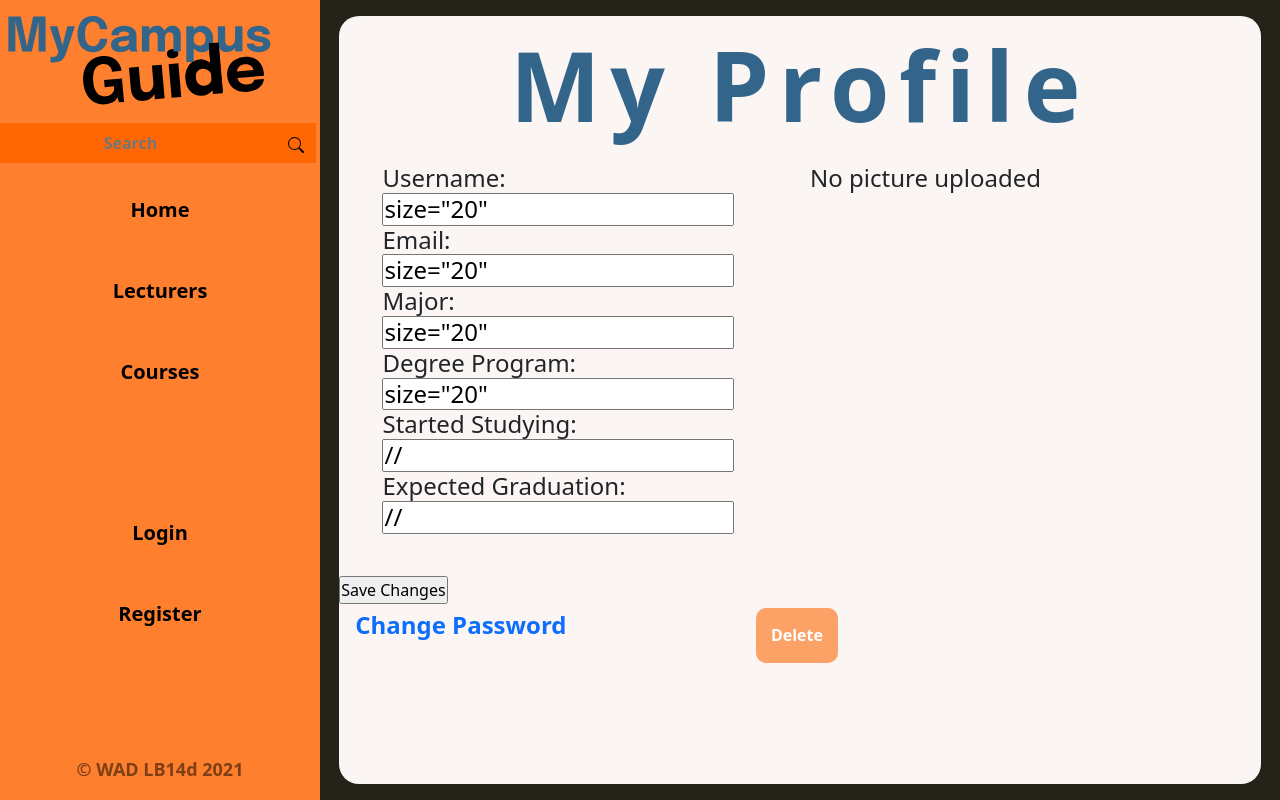
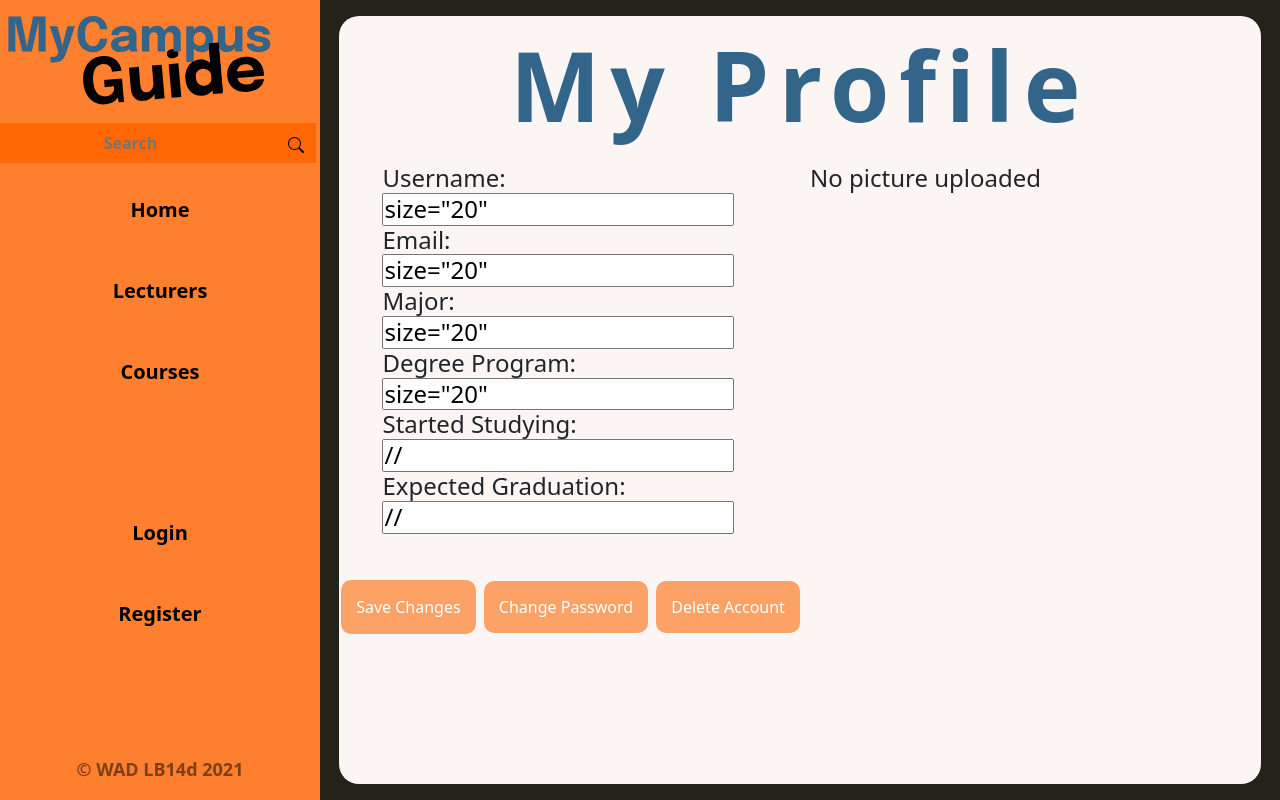
Before and after one commit to WAD2-LB14d/mycampusguide, a Django app: template my_campus_guide/templates/guide/myprofile.html in a window 1280 px wide. Run offline with Django 3.2, Linux system fonts and the light colour scheme; the template is opened without the code that fills it, so the values that code supplies are empty; some libraries are stand-ins or nearby versions.

Commit message:
profile button changes

```diff
--- a/my_campus_guide/templates/guide/myprofile.html
+++ b/my_campus_guide/templates/guide/myprofile.html
@@ -52,24 +52,26 @@
 
 
     {% if profile.picture %}
-                        <img src="{{ profile.picture.url }}" alt="Profile Image" class="trending lecturer_image">
-                    {% else %}
-                        No picture uploaded
+      <img src="{{ profile.picture.url }}" alt="Profile Image" class="trending lecturer_image">
+    {% else %}
+      No picture uploaded
     {% endif %}
       </h4>
         </div>
     </div>
-
-
   </br >
 
 
 
-  <input id="save_account_button" type="submit" name="submitcomment" value="Save Changes"/>
-  <a class="nav-link" id="delete_account_button" href="{% url 'guide:delete_account' %}">Delete</a></li>
-    </form>
-  <a class="nav-link" href="{% url 'auth_password_change' %}">Change Password</a></li>
+  <input class="standard_button" type="submit" value="Save Changes"/>
+
+  <a class="standard_button" href="{% url 'auth_password_change' %}">Change Password</a></li>
+
+  <a class="standard_button" href="{% url 'guide:delete_account' %}">Delete Account</a></li>
   </div>
+</form>
+</div>
+
 
 
 {% endblock %}
```
Also changed, not shown: 2 other files.
